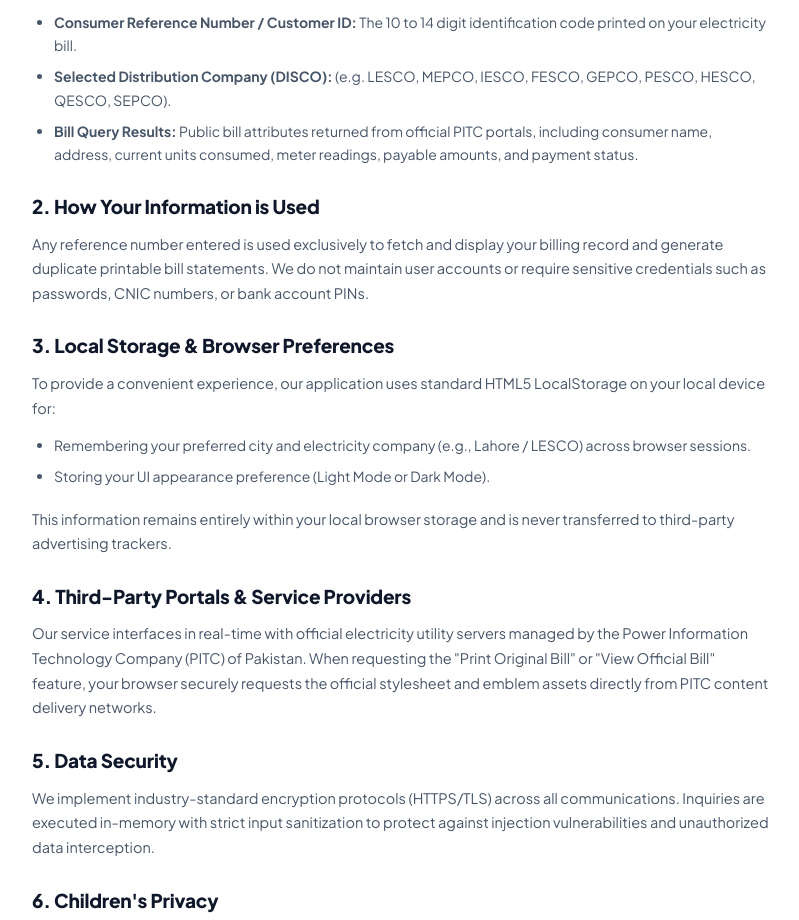
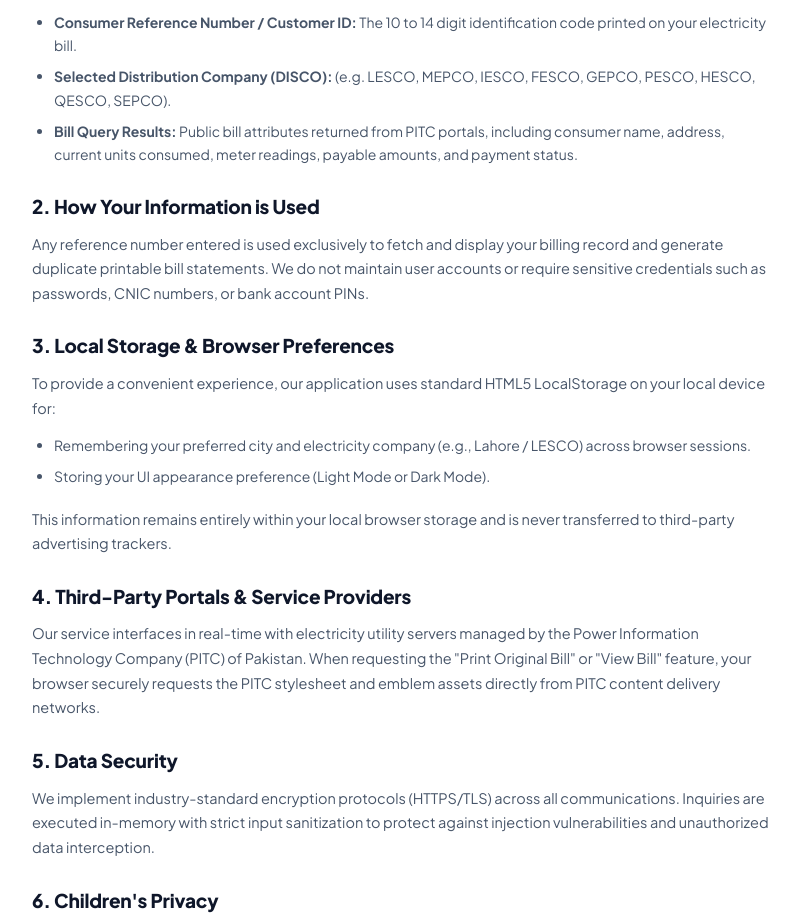
Before and after one commit to haseebkhokhar0999-lang/PITC-Bill-Checker, a website: page public/privacy.html in a window 1280 px wide. Shown: the part 543-1463 px from the top of the page, without its empty margins (239-1038 px from the left). Drawn offline with Linux system fonts and the light colour scheme.

Commit message:
refactor(privacy): remove official claims and replace with neutral terminology

```diff
--- a/public/privacy.html
+++ b/public/privacy.html
@@ -80,7 +80,7 @@
     <div class="legal-card">
 
       <div class="legal-callout green">
-        <strong>Privacy Commitment:</strong> We do NOT sell, lease, or store your electricity bills or personal financial data on our persistent servers. Inquiries are processed live through official PITC distribution networks.
+        <strong>Privacy Commitment:</strong> We do NOT sell, lease, or store your electricity bills or personal financial data on our persistent servers. Inquiries are processed live through PITC distribution networks.
       </div>
 
       <h2 class="legal-section-title">1. Information We Process</h2>
@@ -90,7 +90,7 @@
       <ul class="legal-list">
         <li><strong>Consumer Reference Number / Customer ID:</strong> The 10 to 14 digit identification code printed on your electricity bill.</li>
         <li><strong>Selected Distribution Company (DISCO):</strong> (e.g. LESCO, MEPCO, IESCO, FESCO, GEPCO, PESCO, HESCO, QESCO, SEPCO).</li>
-        <li><strong>Bill Query Results:</strong> Public bill attributes returned from official PITC portals, including consumer name, address, current units consumed, meter readings, payable amounts, and payment status.</li>
+        <li><strong>Bill Query Results:</strong> Public bill attributes returned from PITC portals, including consumer name, address, current units consumed, meter readings, payable amounts, and payment status.</li>
       </ul>
 
       <h2 class="legal-section-title">2. How Your Information is Used</h2>
@@ -112,7 +112,7 @@
 
       <h2 class="legal-section-title">4. Third-Party Portals &amp; Service Providers</h2>
       <p class="legal-p">
-        Our service interfaces in real-time with official electricity utility servers managed by the Power Information Technology Company (PITC) of Pakistan. When requesting the "Print Original Bill" or "View Official Bill" feature, your browser securely requests the official stylesheet and emblem assets directly from PITC content delivery networks.
+        Our service interfaces in real-time with electricity utility servers managed by the Power Information Technology Company (PITC) of Pakistan. When requesting the "Print Original Bill" or "View Bill" feature, your browser securely requests the PITC stylesheet and emblem assets directly from PITC content delivery networks.
       </p>
 
       <h2 class="legal-section-title">5. Data Security</h2>
```
